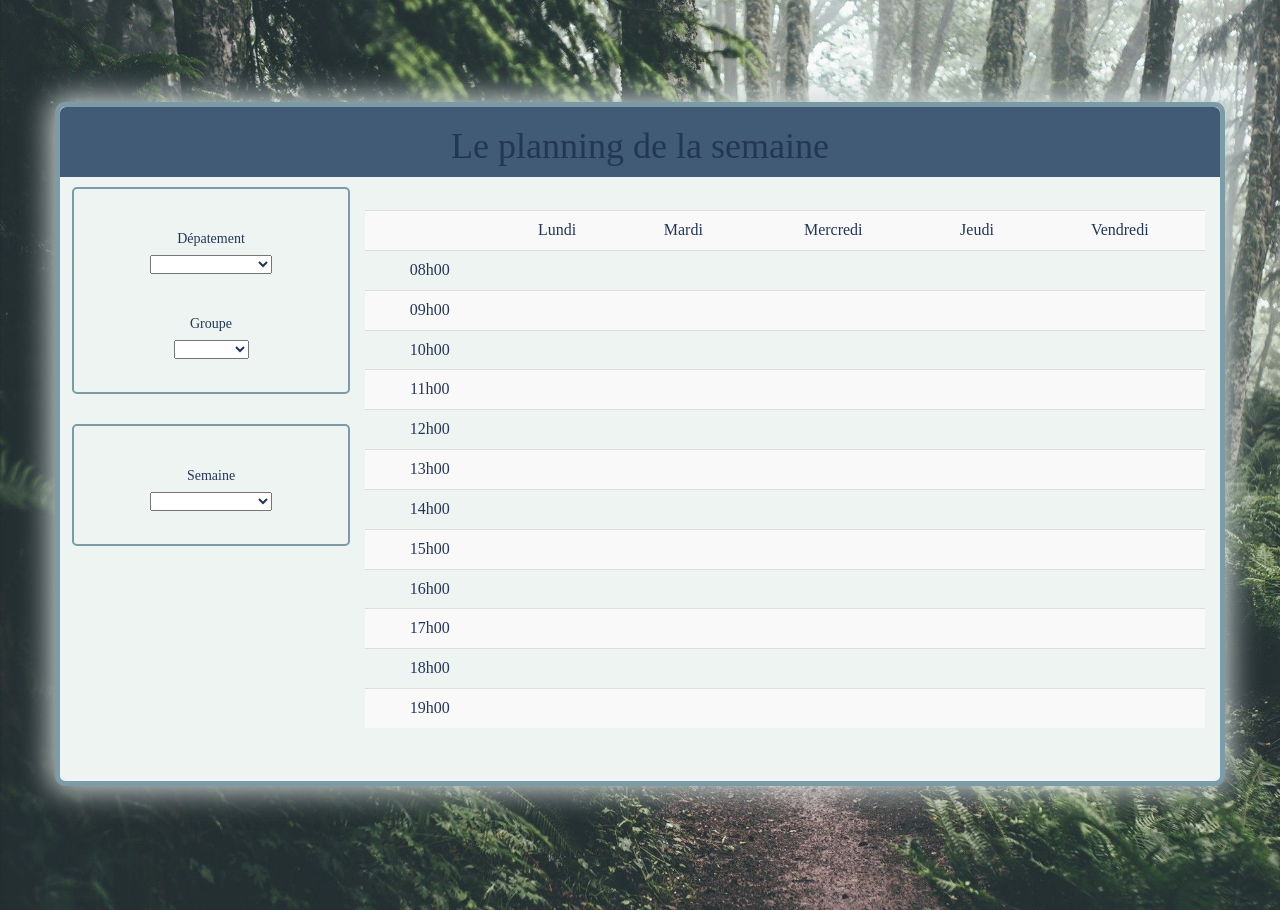
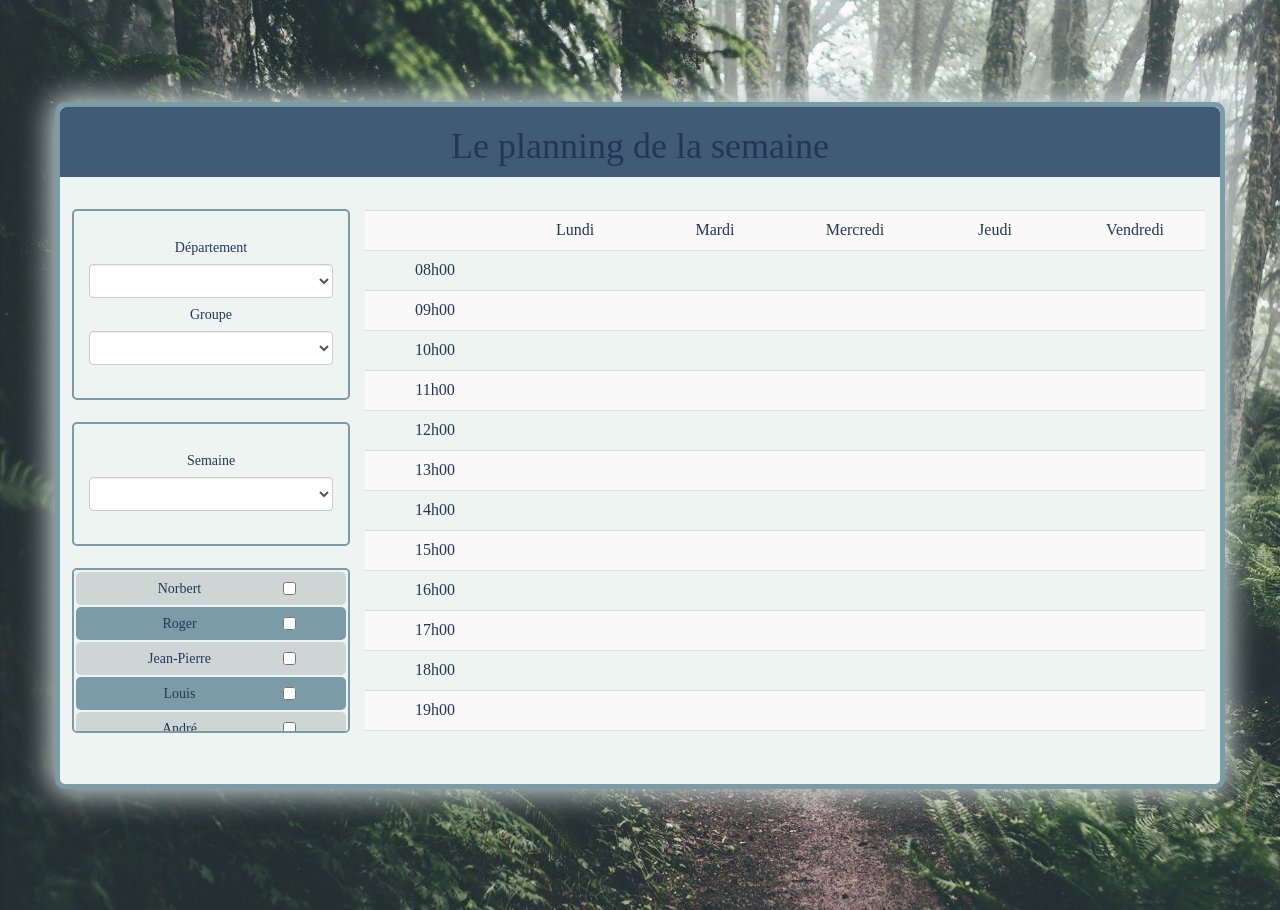
Before and after one commit to rbnhtl/pjrousdecembre, a PHP site: page /github/pages/planning.php in a window 1280 px wide. Run offline with PHP 8.4, Linux system fonts and the light colour scheme; some web fonts are replaced.

Commit message:
ajout liste élèves  planning

```diff
--- a/pages/planning.php
+++ b/pages/planning.php
@@ -23,37 +23,47 @@
 
                 <!-- Menu de sélection du groupe -->
                 <div class="col-xs-12 sousMenuPlanning">
-                    <br/>
-                    Dépatement<br/>
-                    <select class="" name="departement">
+                    Département<br/>
+                    <select class="form-control" name="departement">
                         <option value="defaut"></option>
                         <option value="dep1">Informatique</option>
                         <option value="dep2">QLIO</option>
                         <option value="dep3">Info-com</option>
                         <option value="dep4">GEA</option>
                         <option value="dep5">Carrière juridique</option>
-                    </select><br/><br/>
+                    </select>
                     Groupe<br/>
-                    <select class="" name="groupe">
+                    <select class="form-control" name="groupe">
                         <option value="defaut"></option>
                         <option value="gr1">DUT 1</option>
                         <option value="gr2">DUT 2</option>
                         <option value="gr3">LP MMS</option>
-                    </select><br/><br/>
+                    </select><br/>
                 </div>
 
                 <!-- Menu de sélection de la semaine -->
                 <div class="col-xs-12 sousMenuPlanning">
-                    <br/>
                     Semaine<br/>
-                    <select class="" name="departement">
+                    <select class="form-control" name="departement">
                         <option value="defaut"></option>
-                        <option value="dep1">Informatique</option>
-                        <option value="dep2">QLIO</option>
-                        <option value="dep3">Info-com</option>
-                        <option value="dep4">GEA</option>
-                        <option value="dep5">Carrière juridique</option>
-                    </select><br/><br/>
+                        <option value="sem1">Semaine</option>
+                        <option value="sem2">Semaine</option>
+                        <option value="sem3">Semaine</option>
+                        <option value="sem4">Semaine</option>
+                        <option value="sem5">Semaine</option>
+                    </select><br/>
+                </div>
+
+				<!-- Menu de sélection des étudiants -->
+                <div class="col-xs-12 sousMenuPlanning listeEleves">
+                    <div>Norbert <input type="checkbox"/><br/></div>
+                    <div>Roger <input type="checkbox"/><br/></div>
+                    <div>Jean-Pierre <input type="checkbox"/><br/></div>
+                    <div>Louis <input type="checkbox"/><br/></div>
+                    <div>André <input type="checkbox"/><br/></div>
+                    <div>Paul <input type="checkbox"/><br/></div>
+                    <div>Claude <input type="checkbox"/><br/></div>
+                    <div>Michel <input type="checkbox"/><br/></div>
                 </div>
 
             </div>
@@ -74,7 +84,7 @@
                     <tr><td>16h00</td><td></td><td></td><td></td><td></td><td></td></tr>
                     <tr><td>17h00</td><td></td><td></td><td></td><td></td><td></td></tr>
                     <tr><td>18h00</td><td></td><td></td><td></td><td></td><td></td></tr>
-                    <tr><td>19h00</td><td></td><td></td><td></td><td></td><td></td></tr>
+                    <tr class="derniereLigneTableau"><td>19h00</td><td></td><td></td><td></td><td></td><td></td></tr>
                 </table>
                 <br/>
             </div>
--- a/style/style.css
+++ b/style/style.css
@@ -55,9 +55,56 @@ body {
 	padding: 10px 0px 10px 12px;
 }
 
+/* Sous partie du menu de planning */
 .sousMenuPlanning {
     border: solid #7B9BA6 2px;
     border-radius: 5px;
     background-color: #EEF4F2;
-	margin-bottom: 30px;
+	margin-top: 22px;
+	padding-top: 20px;
 }
+
+/* Affiche la liste des élèves */
+.listeEleves {
+	overflow: auto;
+	height: 165px;
+	padding: 0px;
+}
+
+/* Rend invisible les barre de scroll */
+::-webkit-scrollbar {
+	width: 0px;
+}
+
+/* Style des éléments de la liste d'élèves */
+div[class *="listeEleves"] div {
+    border-radius: 5px;
+    background-color: #CDD6D5;
+	margin: 2px;
+	width: 270px
+}
+
+/* Centre les radios de la liste des élèves */
+div[class *="listeEleves"] div input {
+	float: right;
+	margin-top: 10px;
+	margin-right: 50px;
+	border-radius: 7px;
+	border: solid 5px black;
+}
+
+/* Alterne les couleurs des élèves */
+div[class *="listeEleves"] div:nth-child(even) {
+	background: #7B9BA6;
+}
+
+/* Cellule du tableau d'affichage du planning */
+table[class *="planning"] td {
+	height: 40px;
+	width: 140px;
+}
+
+/* Ajout de la bordure sous la dernière ligne du tableau */
+.derniereLigneTableau {
+    border-bottom: 1px solid #ddd
+}
```
